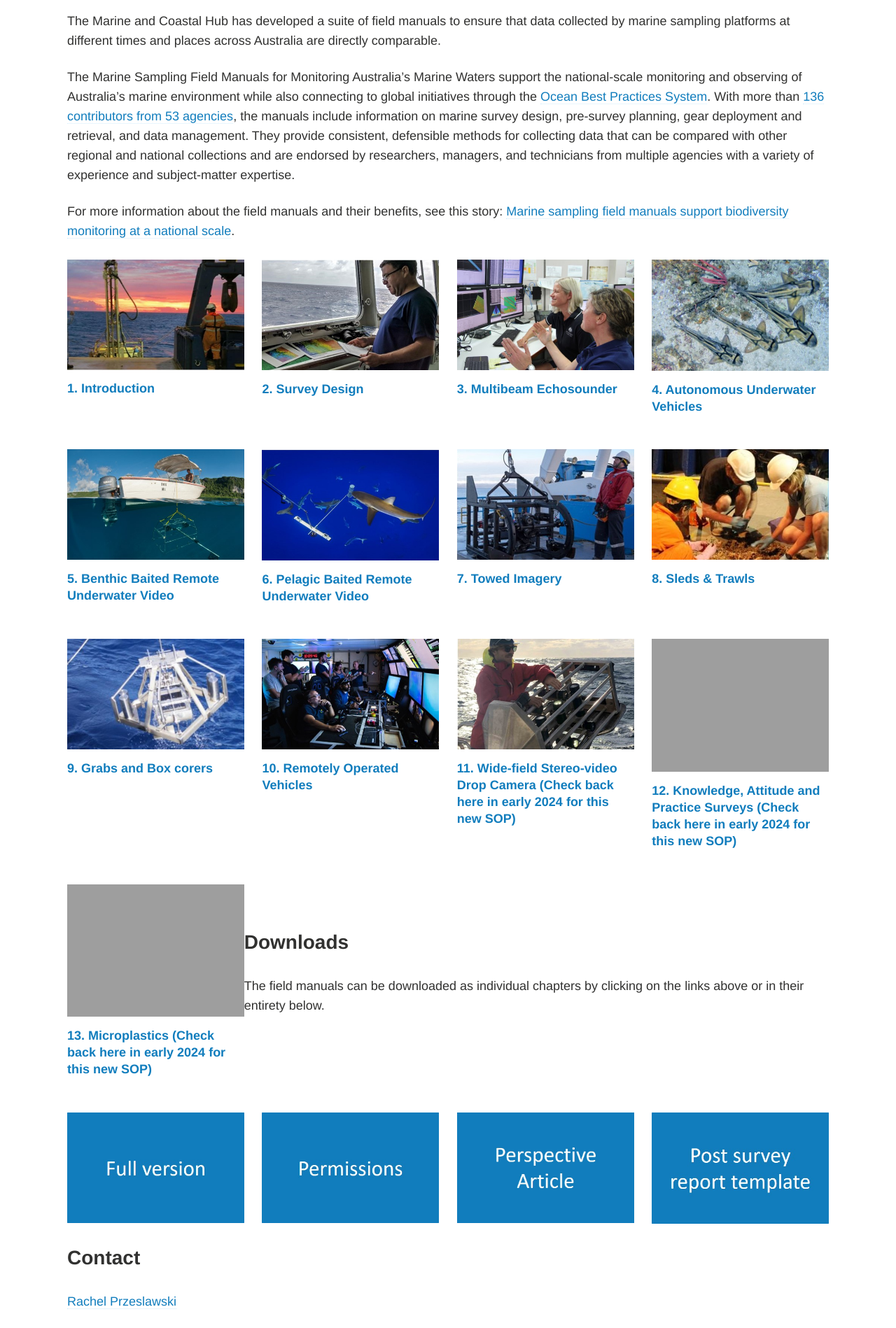
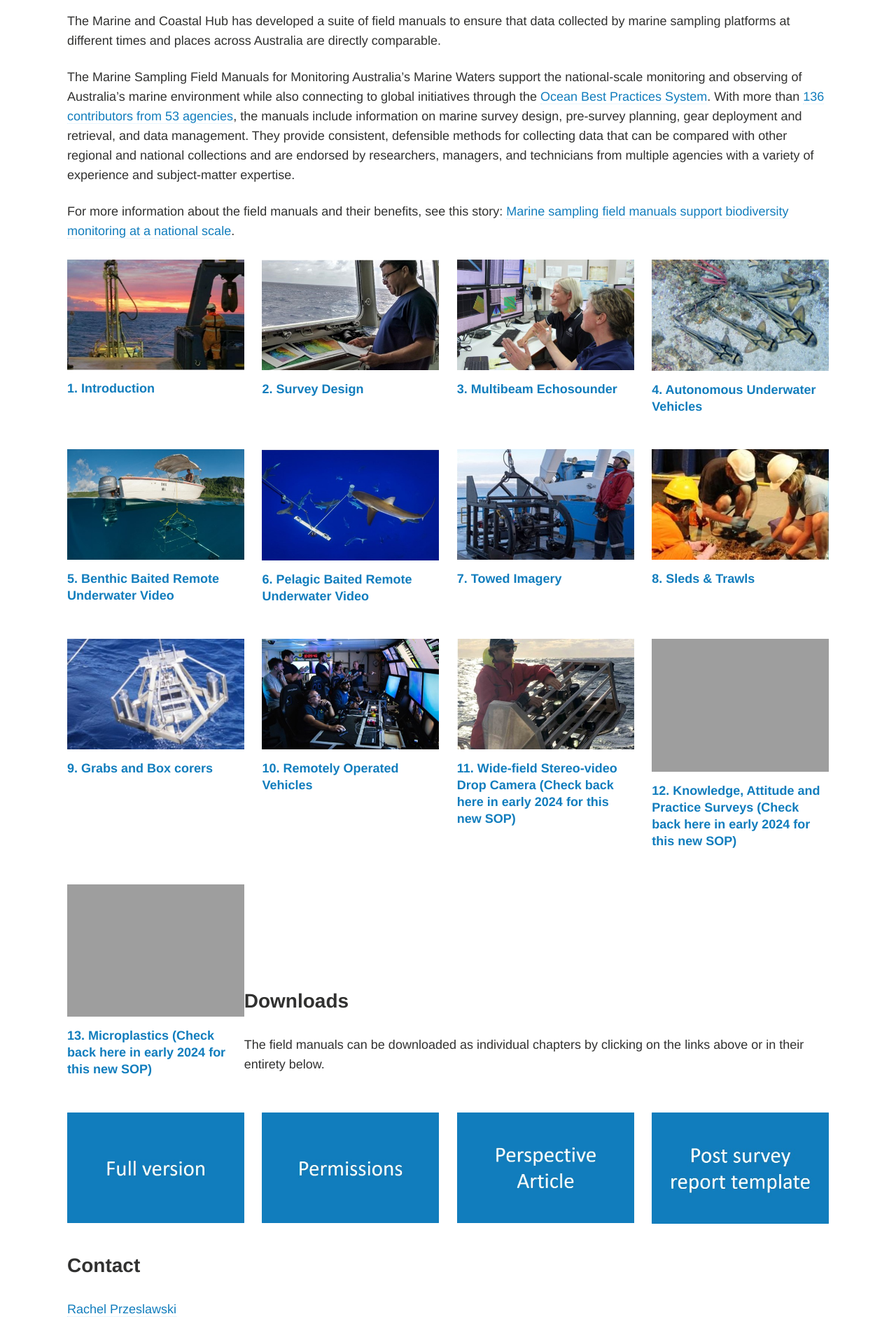
Before and after one commit to Marine-sampling-field-manual/Marine-sampling-field-manual.github.io, a Jekyll site: the page built from index.md, in a window 1280 px wide. Shown: the part 565-2463 px from the top of the page at 70% size. Built offline with Jekyll 4.4.1, drawn with Linux system fonts in a browser that asks for light colours; grey boxes are pictures that could not be loaded.

Commit message:
Update index.md

```diff
--- a/index.md
+++ b/index.md
@@ -26,7 +26,7 @@ For more information about the field manuals and their benefits, see this story:
 
 <br><br><br><br><br><br><br><br><br><br><br><br>
 <br><br><br><br><br><br><br><br><br><br><br><br>
-<br><br><br><br><br><br><br><br><br>
+<br><br><br><br><br><br><br><br><br><br><br><br>
 
 ### Downloads
 The field manuals can be downloaded as individual chapters by clicking on the links above or in their entirety below.
```
